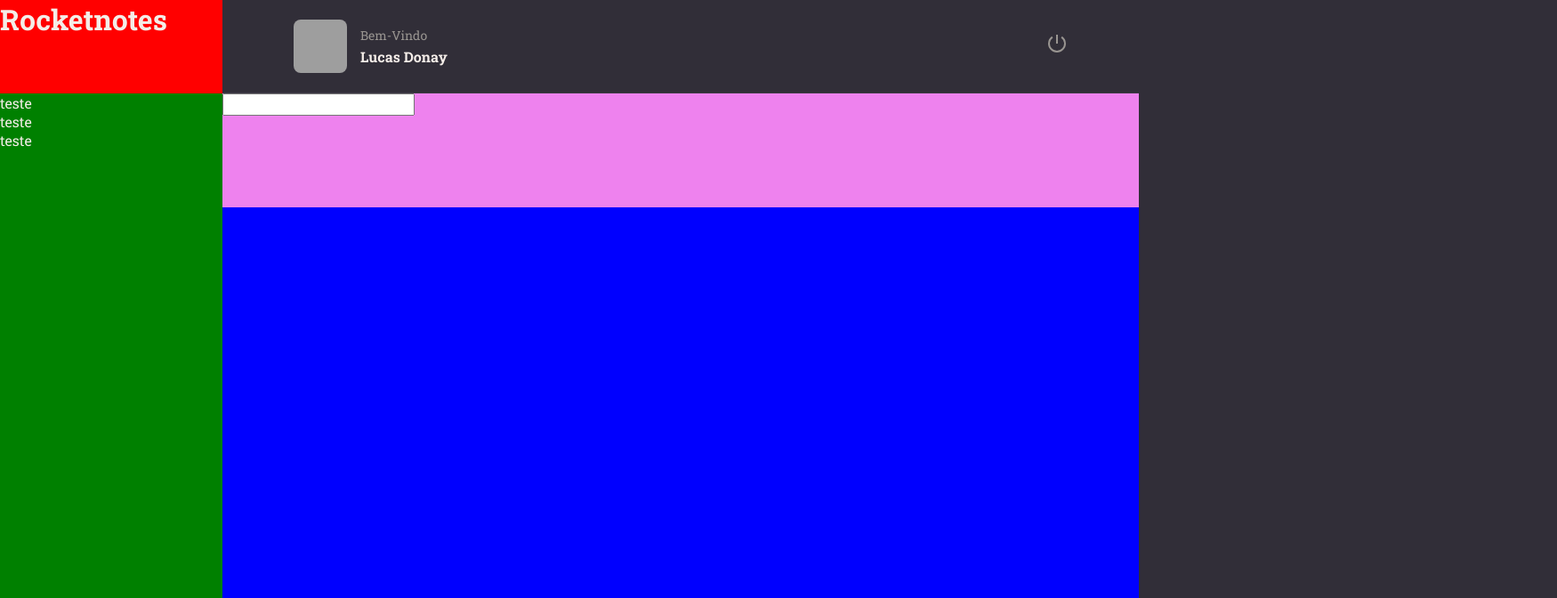
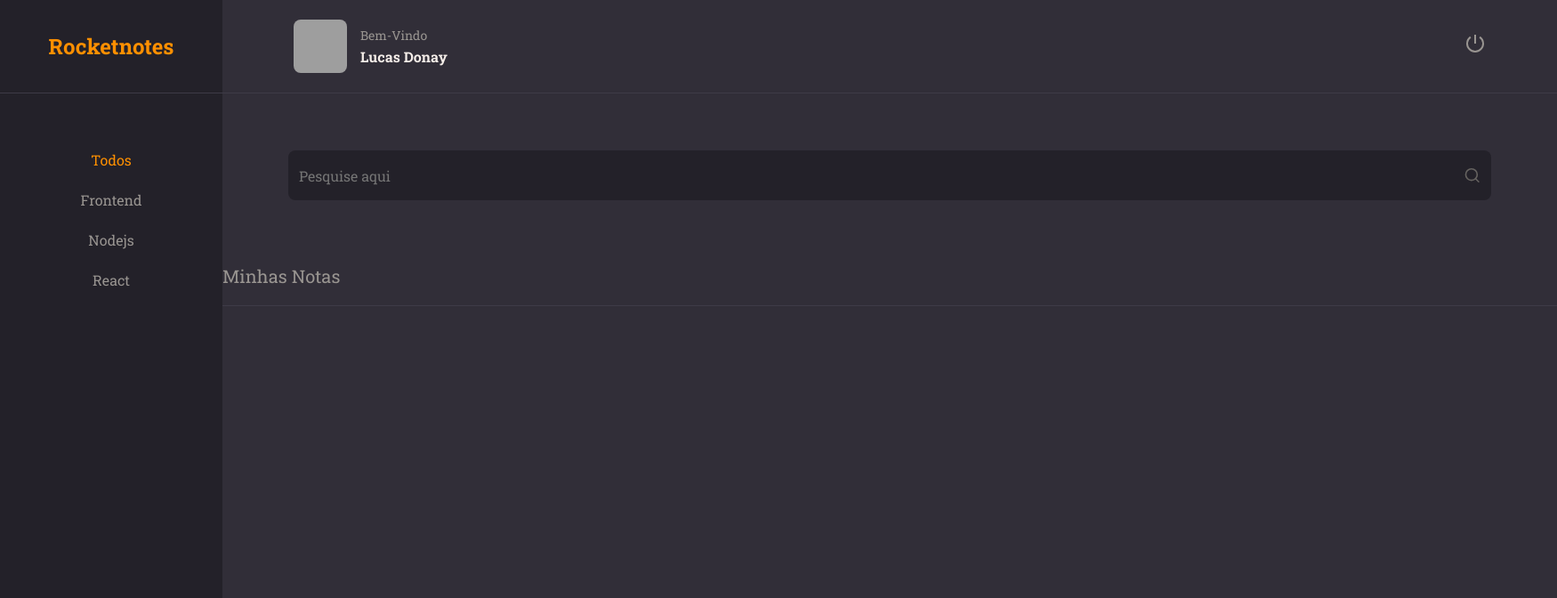
Before and after one commit to lucasdonay/explorer-rocketseat, a React (Vite) app in the folder stage-08-react/rocketnotes/: page / in a window 1280 px wide. Shown: the top 672 px of the page at 89% size, 1750 px wide, since content can reach past the window. Built offline with nearby package versions, Linux system fonts and the light colour scheme; grey boxes are pictures that could not be loaded.

Commit message:
continuing layout home

```diff
--- a/stage-08-react/rocketnotes/src/components/ButtonText/index.jsx
+++ b/stage-08-react/rocketnotes/src/components/ButtonText/index.jsx
@@ -1,8 +1,9 @@
 import { Container } from "./styles";
 
-export function ButtonText({ title, ...rest }) {
+export function ButtonText({ title, IsActive = false,...rest }) {
   return(
     <Container type="button"
+    IsActive={IsActive}
      {...rest}
      >
       {title}
--- a/stage-08-react/rocketnotes/src/components/ButtonText/styles.js
+++ b/stage-08-react/rocketnotes/src/components/ButtonText/styles.js
@@ -4,5 +4,5 @@ export const Container = styled.button`
 font-size: 16px;
 background: none;
 border: none;
-color: ${({ theme }) => theme.COLORS.ORANGE};
+color: ${({ theme, IsActive }) => IsActive ? theme.COLORS.ORANGE : theme.COLORS.GRAY_100};
 `
--- a/stage-08-react/rocketnotes/src/components/Header/styles.js
+++ b/stage-08-react/rocketnotes/src/components/Header/styles.js
@@ -14,6 +14,7 @@ padding: 0 80px;
 export const Profile = styled.div`
   display: flex;
   align-items: center;
+
 
   > img {
     width: 60px;
--- /dev/null
+++ b/stage-08-react/rocketnotes/src/components/Input/index.jsx
@@ -0,0 +1,10 @@
+import { Container } from "./styles";
+
+export function Input ({ icon: Icon, ...rest}) {
+  return (
+    <Container>
+    <input {...rest} />
+    {Icon && <Icon size={20} />}
+    </Container>
+  )
+}
--- /dev/null
+++ b/stage-08-react/rocketnotes/src/components/Input/styles.js
@@ -0,0 +1,35 @@
+import styled from "styled-components";
+
+export const Container = styled.div`
+  width: 100%;
+  display: flex;
+  align-items: center;
+
+  background-color: ${({ theme }) => theme.COLORS.BACKGROUND_900};
+  color: ${({ theme }) => theme.COLORS.GRAY_300};
+
+  margin-bottom: 8px;
+  border-radius: 8px;
+
+  > input {
+    height: 56px;
+    width: 100%;
+
+    padding: 12px;
+
+    color: ${({ theme }) => theme.COLORS.WHITE};
+    background: transparent;
+    border: 0;
+
+    &:placeholder {
+      color: ${({ theme }) => theme.COLORS.GRAY_300};
+      /* padding-left: 102px; */
+    }
+
+
+  }
+
+  svg {
+      margin: 0 12px;
+    }
+`
--- a/stage-08-react/rocketnotes/src/pages/Home/index.jsx
+++ b/stage-08-react/rocketnotes/src/pages/Home/index.jsx
@@ -1,6 +1,10 @@
 import { Container, Brand, Menu, Search, Content, NewNote } from './styles'
+import { FiPlus, FiSearch} from 'react-icons/fi'
+
+import { Input } from '../../components/Input'
 
 import { Header } from '../../components/Header'
+import { ButtonText } from '../../components/ButtonText'
 
 export function Home() {
   return(
@@ -10,21 +14,22 @@ export function Home() {
       </Brand>
         <Header />
         <Menu>
-          <li>teste</li>
-          <li>teste</li>
-          <li>teste</li>
+          <li><ButtonText IsActive title="Todos" /></li>
+          <li><ButtonText title='Frontend'/></li>
+          <li><ButtonText title='Nodejs'/></li>
+          <li><ButtonText title='React'/></li>
         </Menu>
 
           <Search>
-              <input type="text" title='teste'/>
+             <Input placeholder="Pesquise aqui" icon={FiSearch}/>
           </Search>
 
             <Content>
-
+              <h1>Minhas Notas</h1>
             </Content>
 
               <NewNote>
-
+                <FiPlus/>Criar Nota
               </NewNote>
     </Container>
   )
--- a/stage-08-react/rocketnotes/src/pages/Home/styles.js
+++ b/stage-08-react/rocketnotes/src/pages/Home/styles.js
@@ -19,24 +19,75 @@ background-color: ${({ theme }) => theme.COLORS.BACKGROUND_800};
 
 export const Brand = styled.div`
 grid-area: brand;
-background: red;
+background: ${({ theme }) => theme.COLORS.BACKGROUND_900};
+
+display: flex;
+align-items: center;
+justify-content: center;
+
+> h1 {
+  font-style: normal;
+  font-weight: 700;
+  font-size: 24px;
+  line-height: 32px;
+  color: ${({ theme }) => theme.COLORS.ORANGE};
+}
+border-bottom: 1px solid ${({ theme }) => theme.COLORS.BACKGROUND_700};
 `
 
 export const Menu = styled.ul`
 grid-area: menu;
-background: green;`
+background:  ${({ theme }) => theme.COLORS.BACKGROUND_900};
+padding-top: 64px;
+text-align: center;
+
+li {
+  color: ${({ theme }) => theme.COLORS.GRAY_100};
+  margin-bottom: 24px;
+}
+
+li:nth-child(1) {
+  color: ${({ theme }) => theme.COLORS.ORANGE};
+}
+`
 
 export const Search = styled.div`
 grid-area: search;
-background: violet;
+padding: 64px 74px 0;
+
 `
 
 export const Content = styled.div`
 grid-area: content;
-background: blue;
+background:  ${({ theme }) => theme.COLORS.BACKGROUND_800};
+margin: 0 auto;
+width: 1500px;
+
+> h1 {
+  color: ${({ theme }) => theme.COLORS.GRAY_100};
+  font-weight: 400;
+  padding-bottom: 20px;
+  margin-top: 64px;
+  font-size: 20px;
+  line-height: 26px;
+  border-bottom: 1px solid ${({ theme }) => theme.COLORS.BACKGROUND_700};
+}
 `
 
 export const NewNote = styled.button`
 grid-area: newnote;
-background: yellow;
+background:  ${({ theme }) => theme.COLORS.ORANGE};
+border: none;
+display: flex;
+align-items: center;
+justify-content: center;
+color: ${({ theme }) => theme.COLORS.BACKGROUND_900};
+font-style: normal;
+font-weight: 400;
+font-size: 20px;
+line-height: 26px;
+
+>svg {
+  margin-right: 8px;
+}
 `
```
